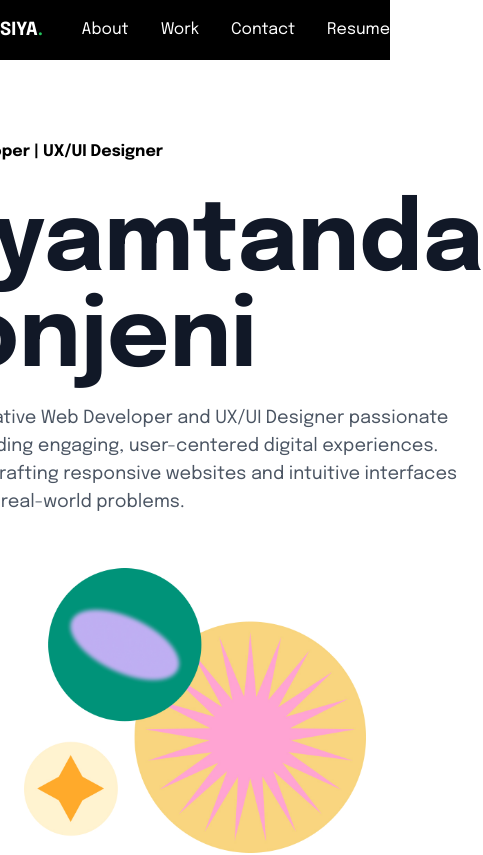
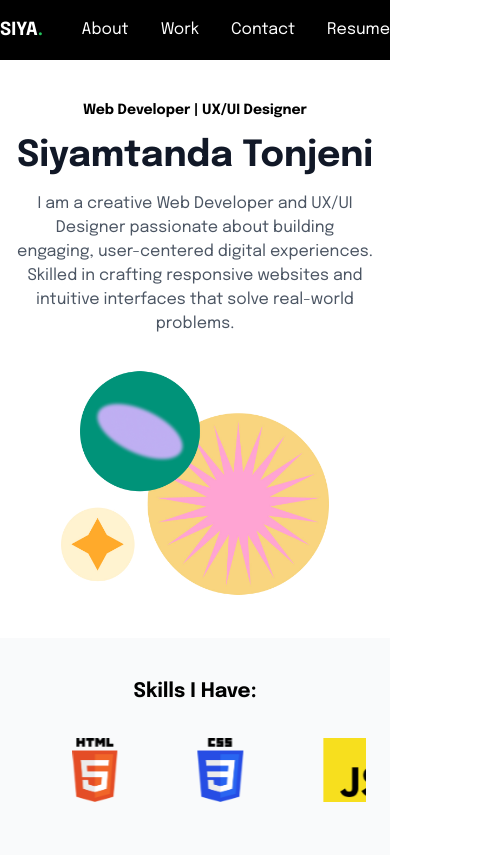
Before and after one commit to Siya-Tonjeni/Web-Portfolio, a React (Create React App) app: page / in a window 390 px wide. Shown: the top 855 px of the page, 483 px wide, since content can reach past the window. Built offline with nearby package versions, Linux system fonts and the light colour scheme.

Commit message:
Update HeroSection.jsx responsiveness

```diff
--- a/src/components/HeroSection.jsx
+++ b/src/components/HeroSection.jsx
@@ -1,21 +1,29 @@
 import React from 'react';
-import heroImage from '../assets/hero-image.png'
+import heroImage from '../assets/hero-image.png';
 
 const HeroSection = () => {
   return (
-    <section className="bg-white py-20">
-      <div className="container mx-auto px-6 flex flex-col md:flex-row items-center justify-between">
-        <div className="md:w-1/2 font-epilogue">
-          <p className="mb-8 text-m font-bold">Web Developer | UX/UI Designer </p>
-          <h1 className="text-8xl font-bold text-gray-900">Siyamtanda Tonjeni</h1>
-          <p className="mt-4 text-lg text-gray-600">
+    <section className="bg-white py-10 md:py-20">
+      <div className="container mx-auto px-4 sm:px-6 flex flex-col md:flex-row items-center justify-between">
+
+        {/* Text Section */}
+        <div className="w-full md:w-1/2 font-epilogue text-center md:text-left">
+          <p className="mb-4 sm:mb-8 text-sm sm:text-base font-bold">
+            Web Developer | UX/UI Designer
+          </p>
+          <h1 className="text-4xl sm:text-5xl md:text-8xl font-bold text-gray-900">
+            Siyamtanda Tonjeni
+          </h1>
+          <p className="mt-4 sm:mt-6 text-base sm:text-lg text-gray-600">
             I am a creative Web Developer and UX/UI Designer passionate about building engaging, user-centered digital experiences.
             Skilled in crafting responsive websites and intuitive interfaces that solve real-world problems.
           </p>
         </div>
-        <div className="mt-12 md:mt-0 md:w-1/2 flex justify-center">
-          <div className="relative">
-            <img src={heroImage} alt='Hero Section'/>
+
+        {/* Image Section */}
+        <div className="w-full mt-8 md:mt-0 md:w-1/2 flex justify-center">
+          <div className="relative w-3/4 sm:w-1/2 md:w-full">
+            <img src={heroImage} alt="Hero Section" className="w-full h-auto" />
           </div>
         </div>
       </div>
```
